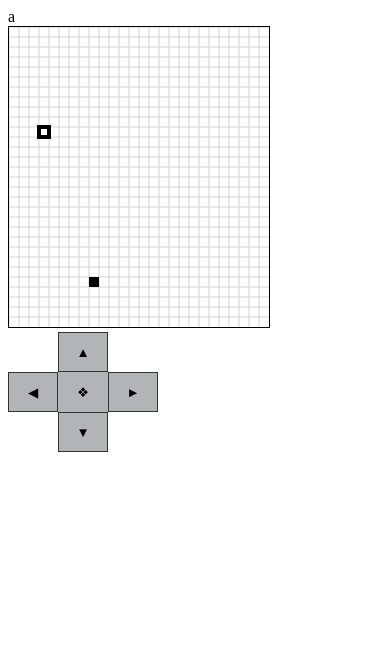
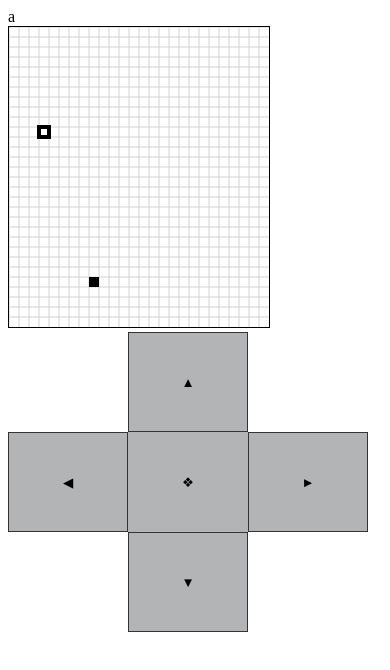
Before and after one commit to irosgrim/snek, a plain HTML site: page index.html in a window 390 px wide. Drawn offline with Linux system fonts and the light colour scheme.

Commit message:
try keyboard on mobile

```diff
--- a/input.css
+++ b/input.css
@@ -1,5 +1,5 @@
 nav {
-    max-width: 150px;
+    max-width: 360px;
 }
 nav .row {
     display: flex;
@@ -8,8 +8,8 @@ nav .row {
 }
 
 .row button {
-    height: 40px;
-    width: 50px;
+    height: 100px;
+    width: 120px;
     background-color: rgba(43, 45, 49, 0.357);
     border: 1px solid #333333;
     cursor: pointer;
```
